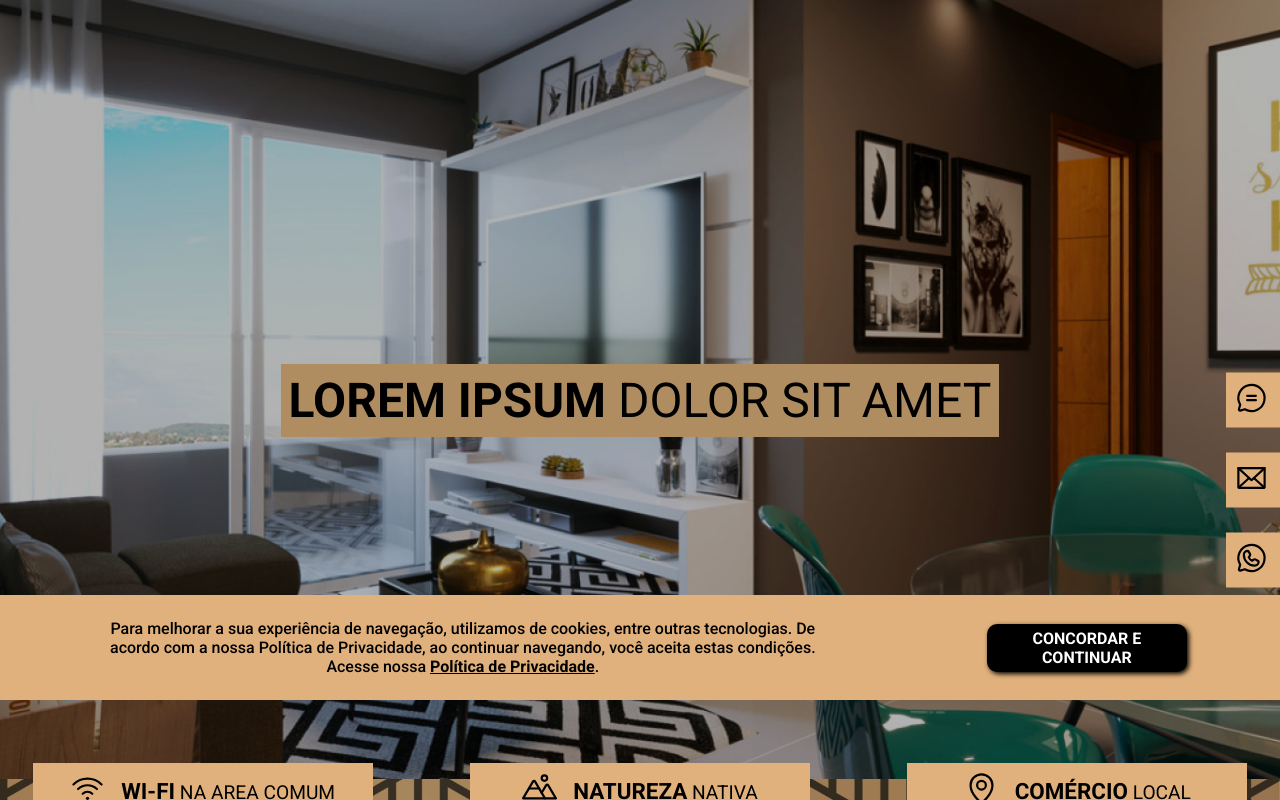
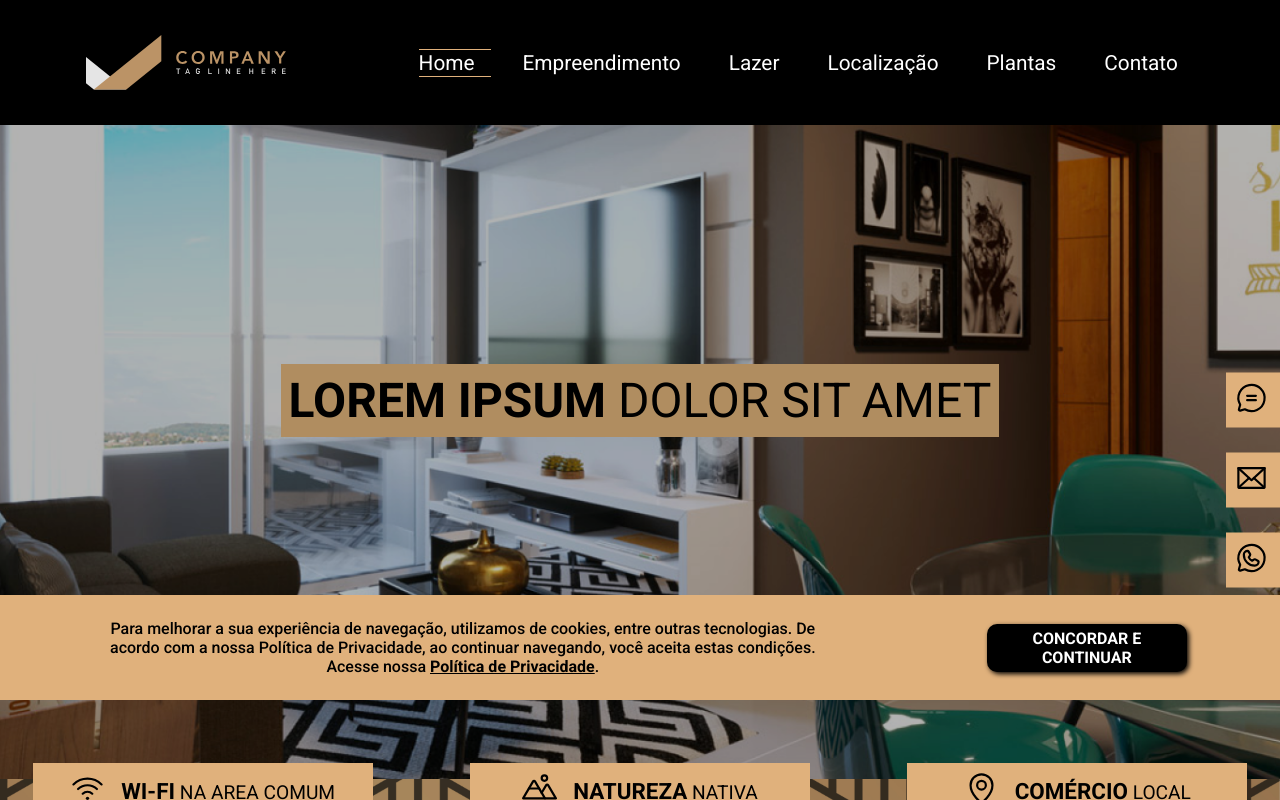
Before and after one commit to MatthewAraujo/Template2, a Next.js app: page / in a window 1280 px wide. Shown: the top 800 px of the page. Built offline with nearby package versions, Linux system fonts and the light colour scheme.

Commit message:
terminei o projeto

```diff
--- a/src/pages/components/Banner/index.tsx
+++ b/src/pages/components/Banner/index.tsx
@@ -2,7 +2,7 @@ import Image from 'next/image'
 import styles from './styles.module.scss'
 export default function Banner() {
   return (
-    <div className={styles.banner} id="home">
+    <section className={styles.banner} id="home">
       <Image
         src="/banner.png"
         alt="sala"
@@ -19,6 +19,6 @@ export default function Banner() {
           </div>
         </div>
       </div>
-    </div>
+    </section>
   )
 }
--- a/src/pages/components/Faixada/index.tsx
+++ b/src/pages/components/Faixada/index.tsx
@@ -4,7 +4,7 @@ import { ChatCircleText, MapPinLine, Mountains, WifiHigh } from 'phosphor-react'
 import styles from './styles.module.scss'
 export default function Faixada() {
   return (
-    <div className={styles.container} id="empreendimento">
+    <section className={styles.container} id="empreendimento">
       <div className={styles.containerDiferenciais}>
         <div className={styles.diferencias}>
           <div className={styles.image}>
@@ -69,6 +69,6 @@ export default function Faixada() {
           </div>
         </div>
       </div>
-    </div>
+    </section>
   )
 }
--- a/src/pages/components/Form/index.tsx
+++ b/src/pages/components/Form/index.tsx
@@ -3,7 +3,7 @@ import styles from './styles.module.scss'
 
 export default function Form() {
   return (
-    <div className={styles.container} id="contato">
+    <section className={styles.container} id="contato">
       <div className={styles.map}>
         <iframe
           src="https://www.google.com/maps/embed?pb=!1m18!1m12!1m3!1d3657.0001000000003!2d-46.69399968501673!3d-23.59599968469843!2m3!1f0!2f0!3f0!3m2!1i1024!2i768!4f13.1!3m3!1m2!1s0x94ce5f8f8f8f8f8f%3A0x1b8b8b8b8b8b8b8b8!2sAv.%20Paulista%2C%201.000%20-%20Bela%20Vista%2C%20S%C3%A3o%20Paulo%20-%20SP%2C%2001310-000!5e0!3m2!1spt-BR!2sbr!4v1629200000000!5m2!1spt-BR!2sbr"
@@ -39,6 +39,6 @@ export default function Form() {
           Rua Itaperuna, 100 Santa Rosa - Pé Pequeno Niterói - RJ, 24240-070
         </p>
       </div>
-    </div>
+    </section>
   )
 }
--- a/src/pages/components/Header/index.tsx
+++ b/src/pages/components/Header/index.tsx
@@ -45,18 +45,43 @@ export default function Header() {
   function handleModal() {
     setModal(!modal)
   }
+  useEffect(() => {
+    const map = {
+      home: 0,
+      empreendimento: 1,
+      lazer: 2,
+      localizacao: 3,
+      plantas: 4,
+      contato: 5,
+    }
+
+    const observer = new IntersectionObserver(
+      (entries, observer) => {
+        entries.forEach((entry) => {
+          if (entry.isIntersecting) {
+            setIsActve(map[entry.target.id])
+          }
+        })
+      },
+      {
+        rootMargin: '0px 0px -780px 0px',
+      },
+    )
+
+    document.querySelectorAll('section').forEach((section) => {
+      observer.observe(section)
+    })
+  })
 
   useEffect(() => {
-    window.addEventListener("scroll", () => {
+    window.addEventListener('scroll', () => {
       setHeader(window.scrollY >= 80)
     })
   })
 
   return (
     <header>
-      <div
-        className={!header ? styles.containerNone : styles.container}
-      >
+      <div className={`${styles.container} ${header ? styles.scrolled : ''}`}>
         <div>
           <Image
             className={styles.logo}
--- a/src/pages/components/Header/menu/index.tsx
+++ b/src/pages/components/Header/menu/index.tsx
@@ -19,7 +19,7 @@ export default function Menu({
 }: MenuProps) {
   return (
     <a
-      className={isActive ? styles.aActive : ''}
+      className={`${isActive ? styles.active : ''} ${styles.link}`}
       onClick={() => {
         setIsActve(id)
         setModal(false)
--- a/src/pages/components/Header/menu/styles.module.scss
+++ b/src/pages/components/Header/menu/styles.module.scss
@@ -1,6 +1,36 @@
+.link {
+    font-size: 1.3rem;
+    position: relative;
+    padding-right: 1rem;
+
+    &::before{
+        content: '';
+        display: block;
+        width: 0;
+        height: 1px;
+        background-color: var(--brown-100);
+        transition: width .6s;
+        position:absolute;
+        top: -2px;
+        left: 0;
+    }
+
+    &::after{
+        content: '';
+        display: block;
+        width: 0;
+        height: 1px;
+        background-color: var(--brown-100);
+        transition: width .6s .2s;
+        position:absolute;
+        bottom: -2px;
+        left: 0;
+    }
 
 
-.aActive{
-    border-top: 1px solid var(--brown-100);
-    border-bottom: 1px solid var(--brown-100);
+    &.active {
+        &::after, &::before {
+            width: 100%;
+        }
+    }
 }
--- a/src/pages/components/Header/styles.module.scss
+++ b/src/pages/components/Header/styles.module.scss
@@ -10,6 +10,10 @@
     z-index: 9999999;
     opacity: 1;
     transition: all .6s;
+
+    &.scrolled {
+        padding: 5px;
+    }
 
 
     .logo{
@@ -37,14 +41,8 @@
         gap: 2rem;
         justify-content: space-around;
 
-        a{
-            font-size: 1.3rem;
 
-        }
-        a.Active{
-            border-top: 1px solid var(--brown-100);
-            border-bottom: 1px solid var(--brown-100);
-        }
+
         a:last-child{
             display: none;
         }
@@ -112,7 +110,3 @@
         }
     }
 }
-.containerNone{
-    display: none;
-    opacity: 0;
-}
--- a/src/pages/components/plantas/index.tsx
+++ b/src/pages/components/plantas/index.tsx
@@ -5,7 +5,7 @@ import styles from './styles.module.scss'
 
 export default function Plantas() {
   return (
-    <div className={styles.container} id="plantas">
+    <section className={styles.container} id="plantas">
       <Tag
         icon={<Buildings size={32} />}
         psecond="quartos"
@@ -15,6 +15,6 @@ export default function Plantas() {
       <div className={styles.containerPlantas}>
         <SwiperPlantas />
       </div>
-    </div>
+    </section>
   )
 }
--- a/src/pages/components/swiper/styles.module.scss
+++ b/src/pages/components/swiper/styles.module.scss
@@ -12,13 +12,9 @@
     margin: 0 auto;
     left: 50%;
     transform: translate(-50%, 0);
-    bottom: 0;
+    bottom: 5px;
     color: var(--brown-100);
     z-index: 999;
-
-    @media(min-width: 769px){
-      width: 458px;
-    }
   }
 
   .swiperSlide{
--- a/src/pages/components/video/index.tsx
+++ b/src/pages/components/video/index.tsx
@@ -13,7 +13,7 @@ export default function Video() {
     }
   }, [])
   return (
-    <div className={styles.video} id="lazer">
+    <section className={styles.video} id="lazer">
       <Tag
         icon={<MapPin size={32} />}
         psecond="da cidade"
@@ -29,6 +29,6 @@ export default function Video() {
           />
         )}
       </div>
-    </div>
+    </section>
   )
 }
--- a/src/pages/index.tsx
+++ b/src/pages/index.tsx
@@ -13,6 +13,9 @@ import Video from './components/video'
 export default function Home() {
   return (
     <div>
+      <header>
+        <title>Company</title>
+      </header>
       <Header />
       <Cookies />
       <Contact />
```
